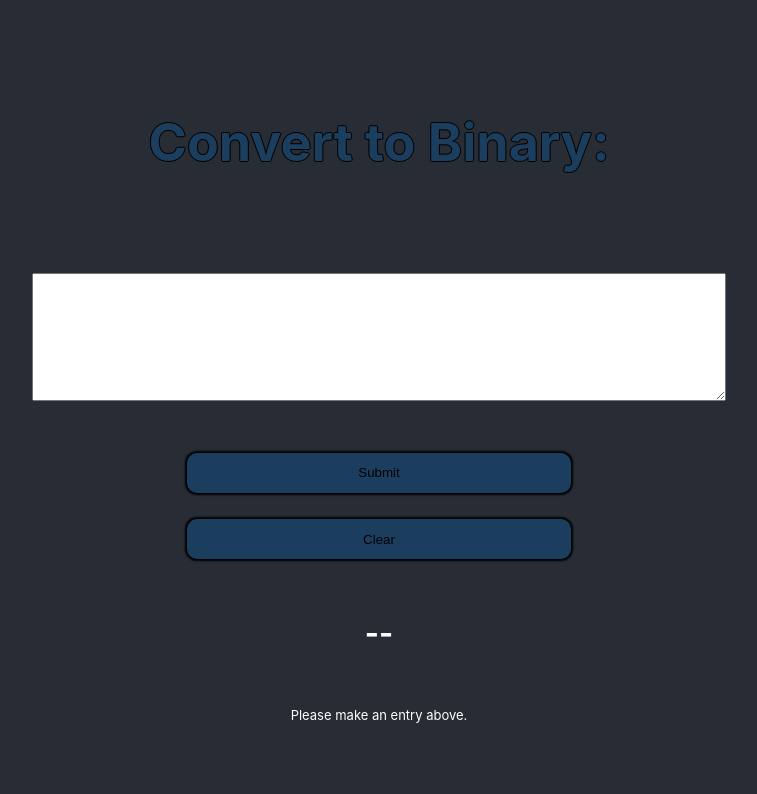
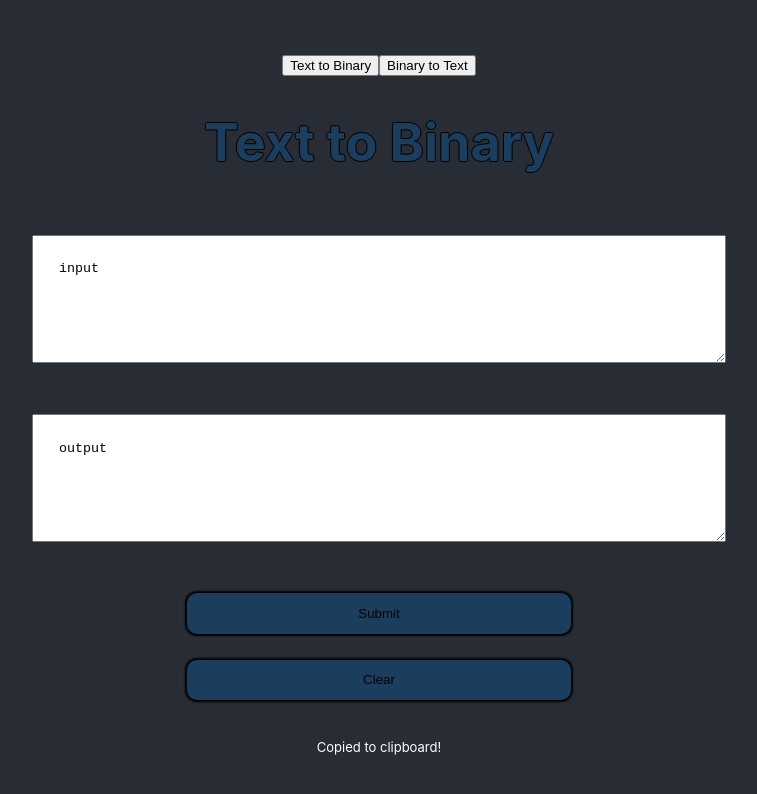
Before and after one commit to JWootts/React-Calculators, a React (Create React App) app in the folder react-calcs/: page / in a window 1280 px wide. Shown: the top 794 px of the page, without its empty margins (261-1018 px from the left). Built offline with nearby package versions, Linux system fonts and the light colour scheme.

Commit message:
some cleanup, added  binary to text option. More states used.

```diff
--- a/react-calcs/src/App.css
+++ b/react-calcs/src/App.css
@@ -16,6 +16,15 @@
 .calc-header{
   color: #1b3e5e;
   text-shadow: -1px 0 black, 0 1px black, 1px 0 black, 0 -1px black;
+}
+
+.calc-buttons{
+  justify-content: left;
+  align-items: left;
+}
+
+.calc-buttons:hover{
+  background-color:#073867;
 }
 
 .App-header {
@@ -59,7 +68,7 @@
 
 .inputField{
   width: 50%;
-  margin-top: 5%;
+  margin-top: 2%;
   margin-bottom: 2%;
   padding: 2%;
 }
@@ -78,6 +87,7 @@
 
 .infoSection{
   font-size: 0.5em;
+  margin-top: 3%;
 }
 
 .App-header input{
--- a/react-calcs/src/Helpers/Helpers.js
+++ b/react-calcs/src/Helpers/Helpers.js
@@ -8,4 +8,15 @@ function copyText(outputStr) {
     navigator.clipboard.writeText(outputStr);
 }
 
-export {convertBinary, copyText};
+function convertBinaryToText(inputStr) {
+    return inputStr.split(" ").map(function(elem) {
+        return String.fromCharCode(parseInt(elem, 2));
+    }).join("")
+}
+
+const CalcTypes = [
+    "Text to Binary",
+    "Binary to Text"
+]
+
+export {convertBinary, copyText, convertBinaryToText, CalcTypes};
--- a/react-calcs/src/InputScreen/InputScreen.js
+++ b/react-calcs/src/InputScreen/InputScreen.js
@@ -1,13 +1,27 @@
-import React, { useState } from "react";
-import {convertBinary, copyText} from "../Helpers/Helpers";
+import React from "react";
+import {convertBinary, copyText, convertBinaryToText, CalcTypes} from "../Helpers/Helpers";
 
 class InputScreen extends React.Component {
+
     constructor(props) {
       super(props);
-      this.state = {value: '', output: '--'};
+      this.state = {value: 'input', output: 'output', calcType: CalcTypes[0]};
       this.handleChange = this.handleChange.bind(this);
       this.handleSubmit = this.handleSubmit.bind(this);
       this.handleClear = this.handleClear.bind(this);
+      this.handleCalcChange = this.handleCalcChange.bind(this);
+      this.handleInitClick = this.handleInitClick.bind(this);
+    }
+
+    handleInitClick(event) {
+        this.setState({value: event.target.value == 'input' ? '' : this.state.value, output: event.target.value == 'output' ? '' : this.state.output});
+        event.preventDefault();
+    }
+
+    handleCalcChange(event, name) {
+        this.setState({calcType: name});
+        console.log(name)
+        event.preventDefault();
     }
 
     handleChange(event) {
@@ -15,25 +29,31 @@ class InputScreen extends React.Component {
     }
 
     handleClear(event) {
-        this.setState({value: ""});
+        this.setState({value: 'input', output: 'output', calcType: this.state.calcType});
+        event.preventDefault();
     }
 
     handleSubmit(event) {
-        var binConvert = convertBinary(this.state.value);
+        var binConvert = this.state.calcType === 'Text to Binary'? convertBinary(this.state.value) : convertBinaryToText(this.state.value);
         copyText(binConvert);
         this.setState({output: binConvert});
-        alert('A name was submitted: ' + binConvert);
         event.preventDefault();
     }
 
     render() {
       return (
         <form class="App-header">
-          <h1 class="calc-header">Convert to Binary:</h1>
-          <textarea class="inputField" value={this.state.value} onChange={this.handleChange} cols="40" rows="5"></textarea>
+
+         <div>{CalcTypes.map((c) =>(
+              <button onClick={e => this.handleCalcChange(e, c)} class="calc-buttons">{c}</button>
+          ))}</div>
+
+          <h1 class="calc-header">{this.state.calcType}</h1>
+          <textarea class="inputField" value={this.state.value} onClick={this.handleInitClick} onChange={this.handleChange} cols="40" rows="5"></textarea>
+          <textarea class="inputField" value={this.state.output} onClick={this.handleInitClick} onChange={this.handleChange} cols="40" rows="5"></textarea>
           <button onClick={this.handleSubmit} class="submitButton">Submit</button>
           <button onClick={this.handleClear} class="submitButton">Clear</button>
-          <h3 class="outputField">{this.state.output}</h3>
+
           <a class="infoSection">{this.state.output !== '--' ? "Copied to clipboard!": "Please make an entry above."}</a>
         </form>
       );
```
